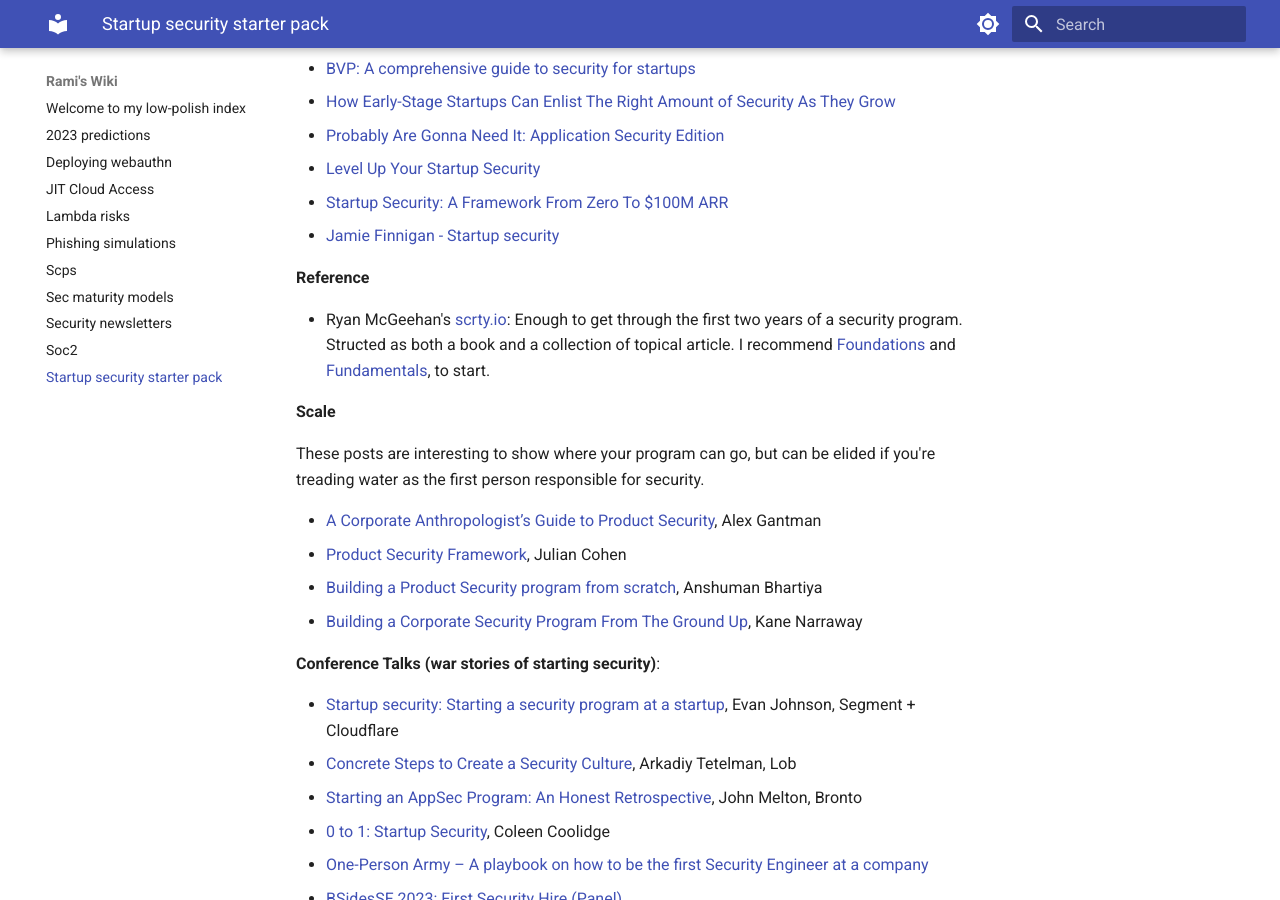
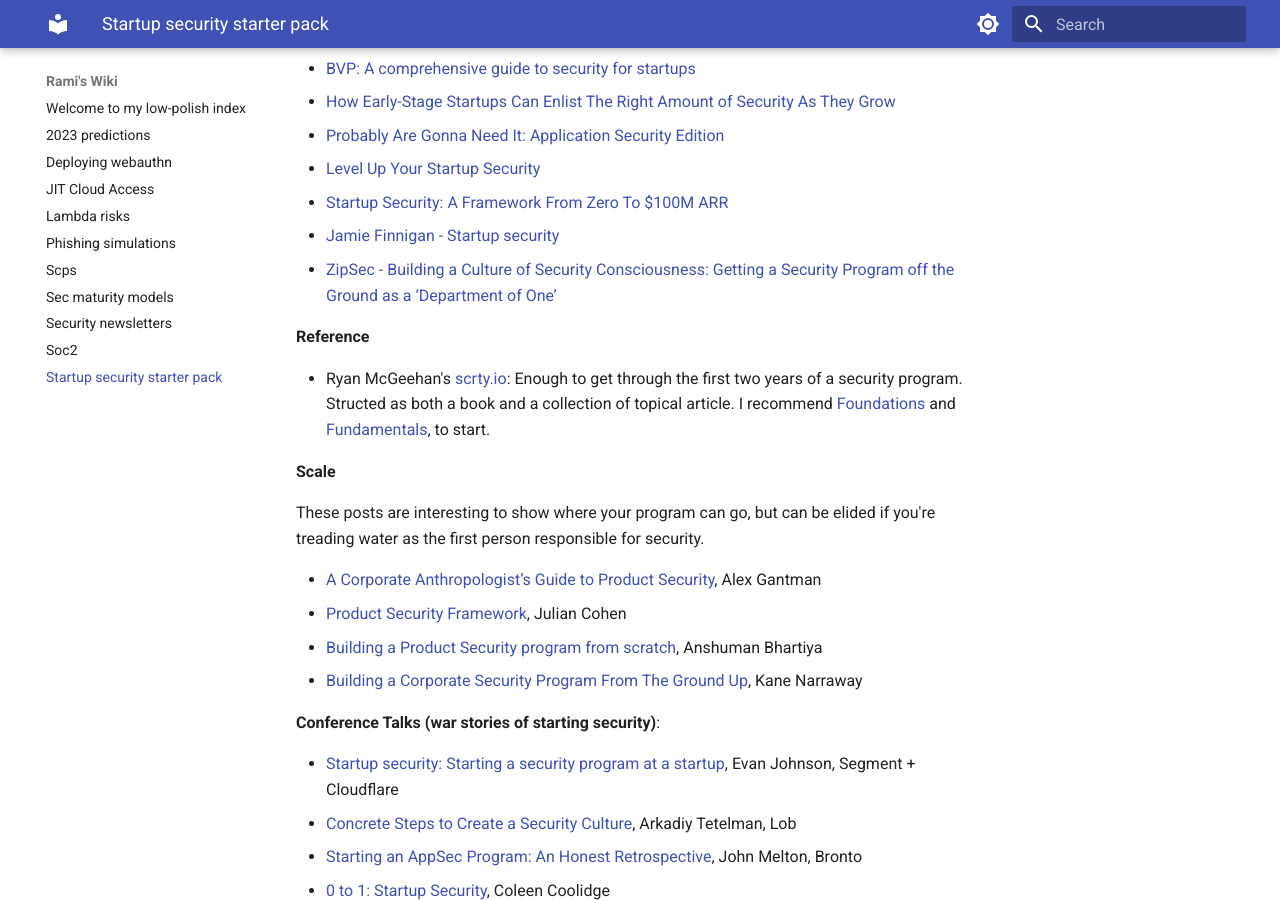
Before and after one commit to ramimac/wiki, an MkDocs documentation site: the page built from docs/startup-security-starter-pack.md, in a window 1280 px wide and 900 px high, scrolled down 612 px. Built offline with MkDocs 1.6.1 and Material for MkDocs 9.7.7, drawn with Linux system fonts in a browser that asks for light colours.

Commit message:
Fixes #34: ZipSec Starting Security

```diff
--- a/docs/startup-security-starter-pack.md
+++ b/docs/startup-security-starter-pack.md
@@ -17,6 +17,7 @@
 * [Level Up Your Startup Security](https://blog.runreveal.com/startup-security-level-up/)
 * [Startup Security: A Framework From Zero To $100M ARR](https://12ft.io/proxy?&q=https%3A%2F%2Ftheporkskewer.medium.com%2Fstartup-security-a-framework-from-zero-to-100m-arr-6809e74e1b2a)
 * [Jamie Finnigan - Startup security](https://chair6.net/startup-security.html)
+* [ZipSec - Building a Culture of Security Consciousness: Getting a Security Program off the Ground as a ‘Department of One’](https://www.zipsec.com/blog/building-a-culture-of-security-consciousness-getting-a-security-program-off-the-ground-as-a-department-of-one)
 
 **Reference**
 
```
